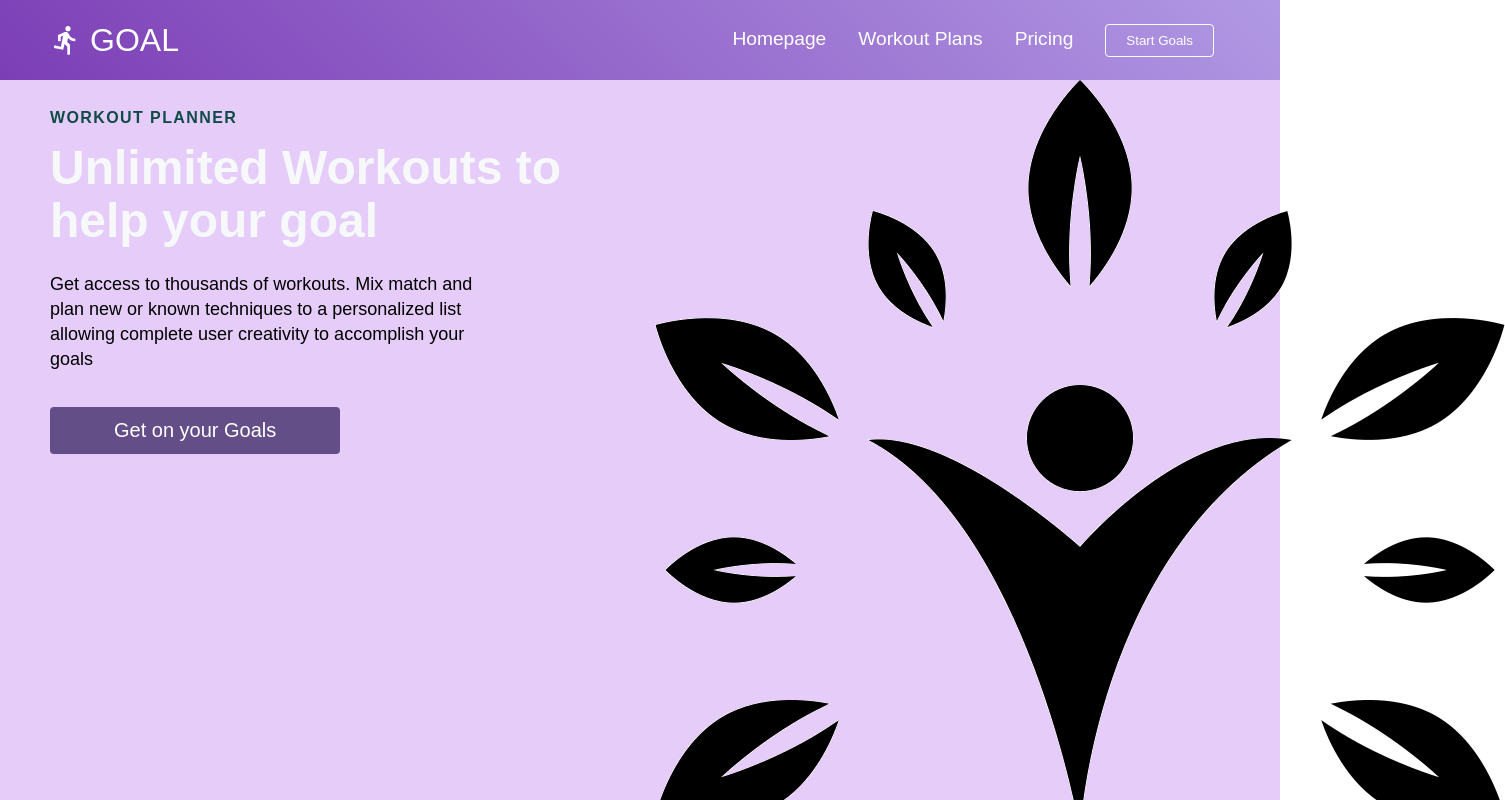
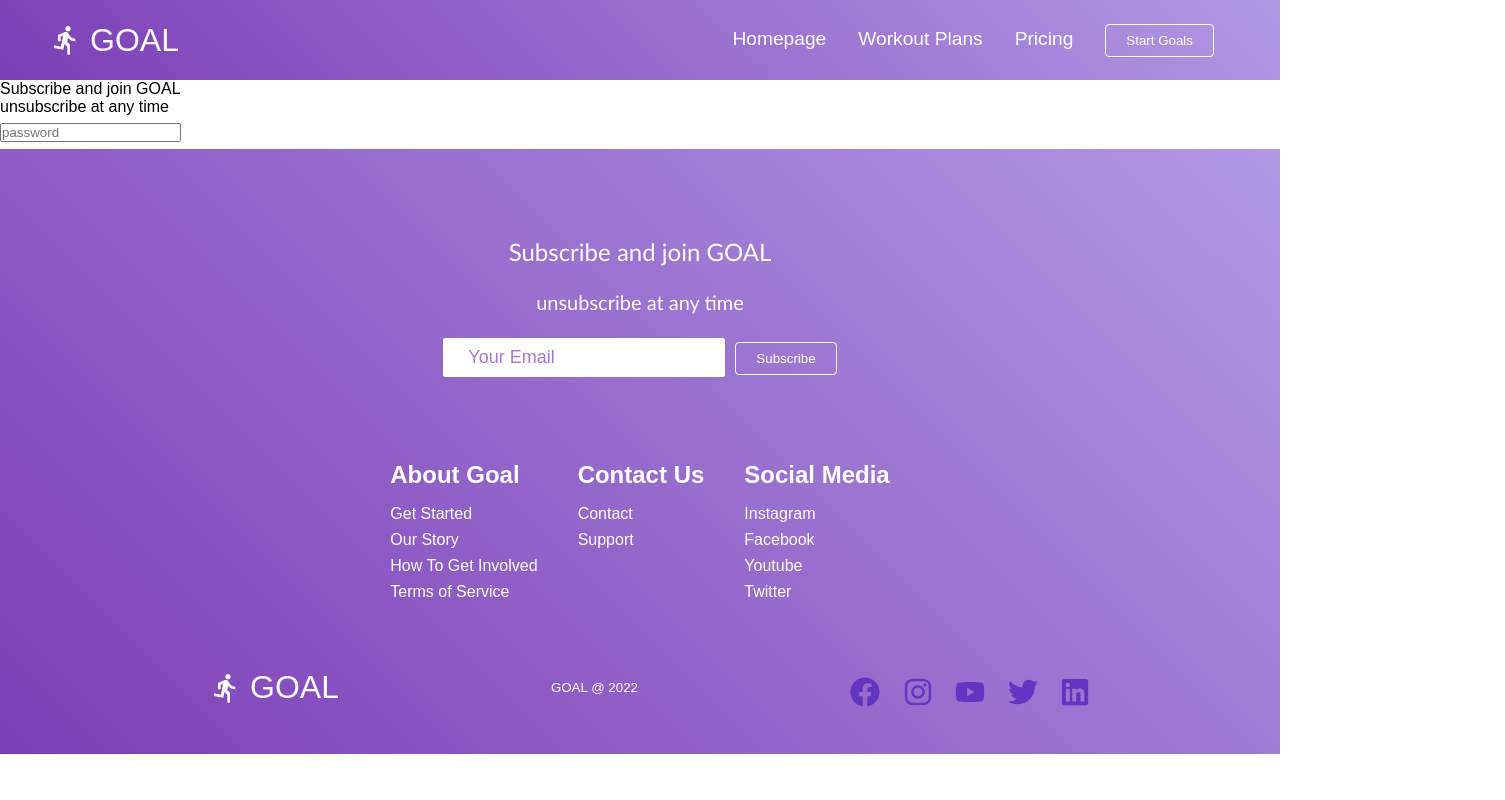
Before and after one commit to Coltthatcher/capstone, a React (Create React App) app: page /sign-up in a window 1280 px wide. Shown: the top 800 px of the page, 1505 px wide, since content can reach past the window. Built offline with nearby package versions, Linux system fonts and the light colour scheme.

Commit message:
editing css of signup

```diff
--- /dev/null
+++ b/src/components/pages/HomePage/SignUp.css
@@ -0,0 +1,23 @@
+.sign-up-container {
+
+}
+
+.sign-up-subscription {
+
+}
+
+.sign-up-subscription-heading {
+
+}
+
+.sign-up-subscription-text {
+
+}
+
+.sign-up-areas {
+
+}
+
+.sign-up-input {
+
+}
--- a/src/components/pages/HomePage/SignUp.js
+++ b/src/components/pages/HomePage/SignUp.js
@@ -1,11 +1,34 @@
 import React from 'react'
-import HomeSection from '../../HomeSection'
-import {homeObjOne, homeObjThree, homeObjTwo, homeObjFour} from './Data'
+import { Button } from "../../Button";
+
+
 
 function SignUp() {
   return (
     <React.Fragment>
-      <HomeSection {...homeObjOne} />
+        <div className='sign-up-container'>
+      <section className='sign-up-subscription'>
+        <p className='sign-up-subscription-heading'>
+          Subscribe and join GOAL
+        </p>
+        <p className='sign-up-subscription-text'>
+          unsubscribe at any time
+        </p>
+        <div className='sign-up-areas'>
+          <form>
+            <input
+              className='sign-up-input'
+              name='email'
+              type='email'
+              placeholder='Your Email'
+              placeholder='password'
+            />
+            <Button buttonStyle='btn--outline'>Subscribe</Button>
+          </form>
+        </div>
+        </section>
+        </div>
+
 
     </React.Fragment>
   )
```
